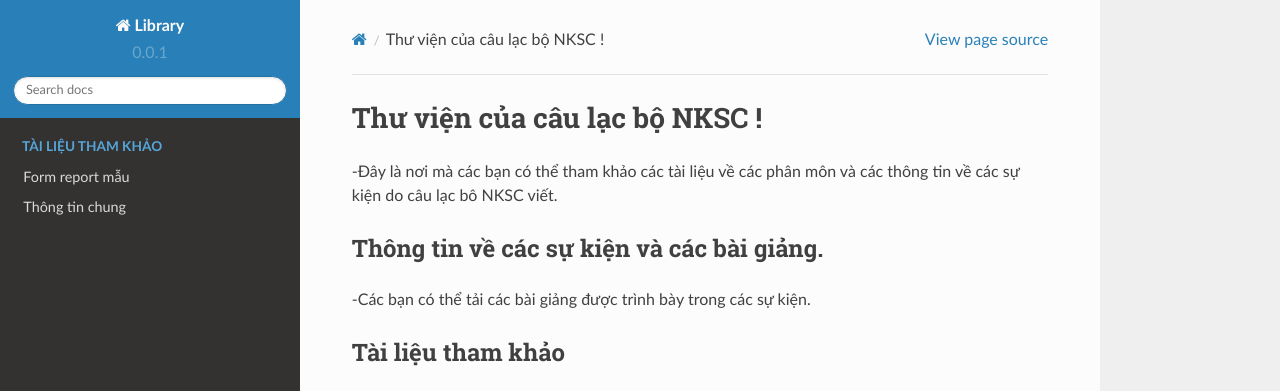
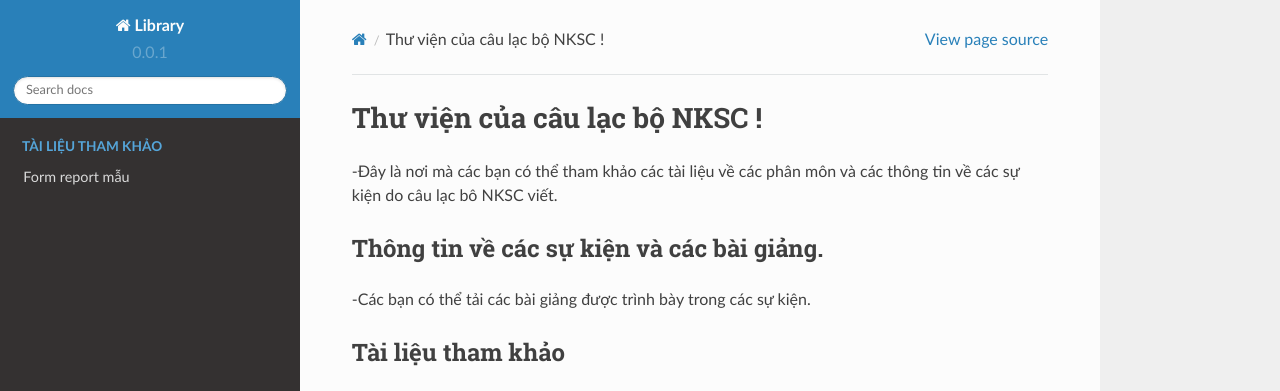
Before and after one commit to nghiemkythu/demoo, a Sphinx documentation site: the page built from docs/source/index.rst, in a window 1280 px wide. Shown: the top 391 px of the page. Built offline with Sphinx 7.4.7 and the Read the Docs theme 2.0.0, drawn with Linux system fonts in a browser that asks for light colours.

Commit message:
'hoctap'

```diff
--- a/docs/source/Các-form-mẫu/documentation.rst
+++ b/docs/source/Các-form-mẫu/documentation.rst
@@ -17,7 +17,7 @@ WEBINAR SUMMARY REPORT #1
 **Số người tham dự**: ...
 
 Thông tin chung
-===============
+---------------
 
 * **Thông tin diễn giả**: PTNK L1518 - Khóa 2020, Khoa Kỹ thuật điện, đại học Princeton, Mỹ
 
--- a/docs/source/conf.py
+++ b/docs/source/conf.py
@@ -34,7 +34,14 @@ sys.path.append(os.path.abspath('_ext'))
 extensions = [
     'sphinx.ext.autosectionlabel',
     'sphinx.ext.autodoc',
-    'sphinx.ext.intersphinx'
+    'sphinx.ext.intersphinx',
+    'sphinx_tabs.tabs',
+    'sphinx-prompt',
+    'recommonmark',
+    'notfound.extension',
+    'hoverxref.extension',
+    'sphinx_search.extension',
+    'sphinxemoji.sphinxemoji',
 ]
 
 # Add any paths that contain templates here, relative to this directory.
```
